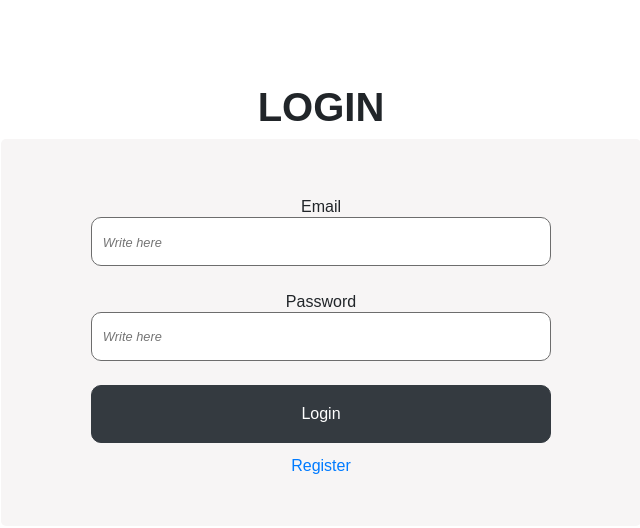
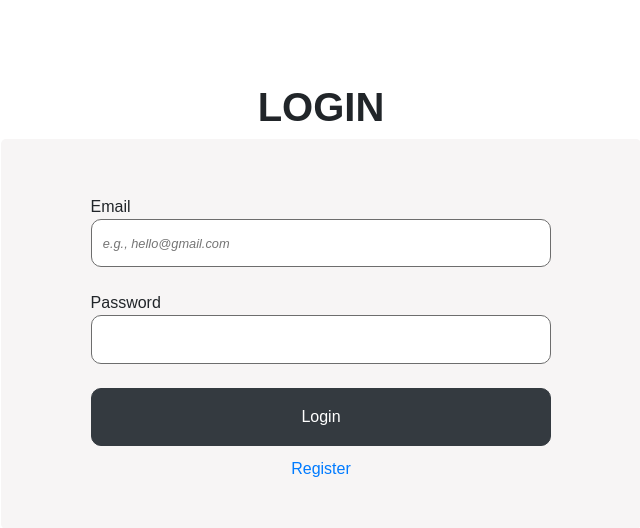
Before and after one commit to Junmiann/online-store, a Flask app: page /login in a window 1280 px wide. Shown: the part 143-671 px from the top of the page, without its empty margins (319-959 px from the left). Run offline with Flask 3, Linux system fonts and the light colour scheme; some web fonts are replaced.

Commit message:
style: removed password placeholder

```diff
--- a/static/css/style.css
+++ b/static/css/style.css
@@ -256,7 +256,8 @@ input[type=number]::-webkit-outer-spin-button {
     margin: auto;
 }
 .login-form > p > label {
-    margin: 1.5em 0 -0.1em 0;
+    margin: 1.5em 0 0 0;
+    text-align: left;
 }
 .login-form > p > input {
     padding: 0.7em;
--- a/templates/login.html
+++ b/templates/login.html
@@ -8,11 +8,11 @@
     <form action="/login_form" method="POST" class="login-form m-auto text-center">
         <p>
           <label for="email">Email</label>
-          <input type="email" name="email" id="email" placeholder="Write here" required>
+          <input type="email" name="email" id="email" placeholder="e.g., hello@gmail.com" required>
         </p>
         <p>
           <label for="password">Password</label>
-          <input type="password" name="password" id="password" placeholder="Write here" required>
+          <input type="password" name="password" id="password" required>
         </p>
 
         <input type="submit" class="button btn btn-dark" value="Login">
```
